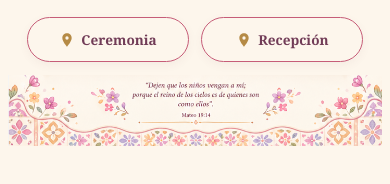
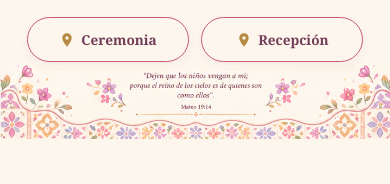
Before and after one commit to JulianDC23/Cumplea-os-Fernanda, a React (Vite) app: page / in a window 390 px wide. Shown: the part 628-812 px from the top of the page. Built offline with nearby package versions, Linux system fonts and the light colour scheme.

Commit message:
ajuste footer 2 -jd23}

```diff
--- a/src/components/Footer/Footer.css
+++ b/src/components/Footer/Footer.css
@@ -21,9 +21,6 @@
 
 /* 📱 Móvil */
 @media (max-width: 768px) {
-  .banner-footer {
-    padding: 0.5rem 0.5rem 1rem;
-  }
 
   .banner-footer__img {
     width: 100%;         /* en móvil sí todo el ancho */
```
